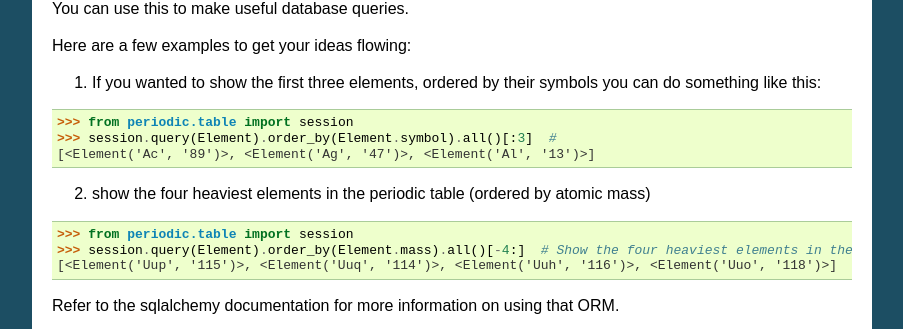
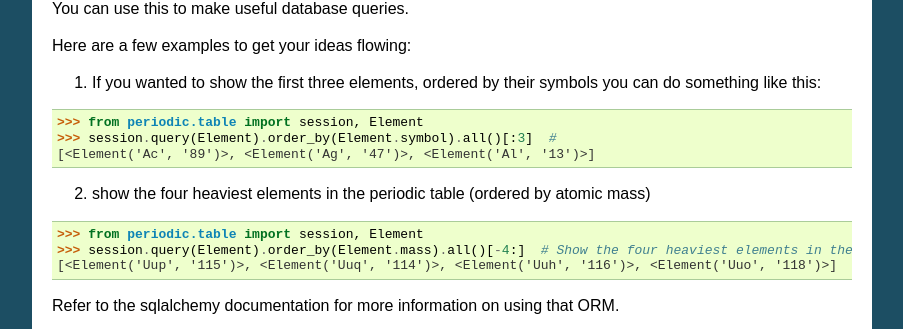
Before and after one commit to luisnaranjo733/periodic, a Sphinx documentation site: the page built from docs/index.rst, in a window 1280 px wide and 900 px high, scrolled down 1623 px. Shown: the part 145-474 px from the top of the window, without its empty margins (198-1101 px from the left). Built offline with Sphinx 7.4.7, drawn with Linux system fonts in a browser that asks for light colours; formulas are drawn with MathJax 3.

```diff
--- a/README.rst
+++ b/README.rst
@@ -26,7 +26,7 @@ Retrieve element as an object
 Advanced database queries (using sqlalchemy)
 =============================================
 
->>> from periodic.table import session
+>>> from periodic.table import session, Element
 >>> session.query(Element).order_by(Element.mass).all()[-4:]  # 4 heaviest elements (by mass)
 [<Element('Uup', '115')>, <Element('Uuq', '114')>, <Element('Uuh', '116')>, <Element('Uuo', '118')>]
 
--- a/docs/index.rst
+++ b/docs/index.rst
@@ -95,13 +95,13 @@ Here are a few examples to get your ideas flowing:
 
 1. If you wanted to show the first three elements, ordered by their symbols you can do something like this:
 
->>> from periodic.table import session
+>>> from periodic.table import session, Element
 >>> session.query(Element).order_by(Element.symbol).all()[:3]  #
 [<Element('Ac', '89')>, <Element('Ag', '47')>, <Element('Al', '13')>]
 
 2. show the four heaviest elements in the periodic table (ordered by atomic mass)
 
->>> from periodic.table import session
+>>> from periodic.table import session, Element
 >>> session.query(Element).order_by(Element.mass).all()[-4:]  # Show the four heaviest elements in the periodic table (ordered by atomic mass).
 [<Element('Uup', '115')>, <Element('Uuq', '114')>, <Element('Uuh', '116')>, <Element('Uuo', '118')>]
 
```
